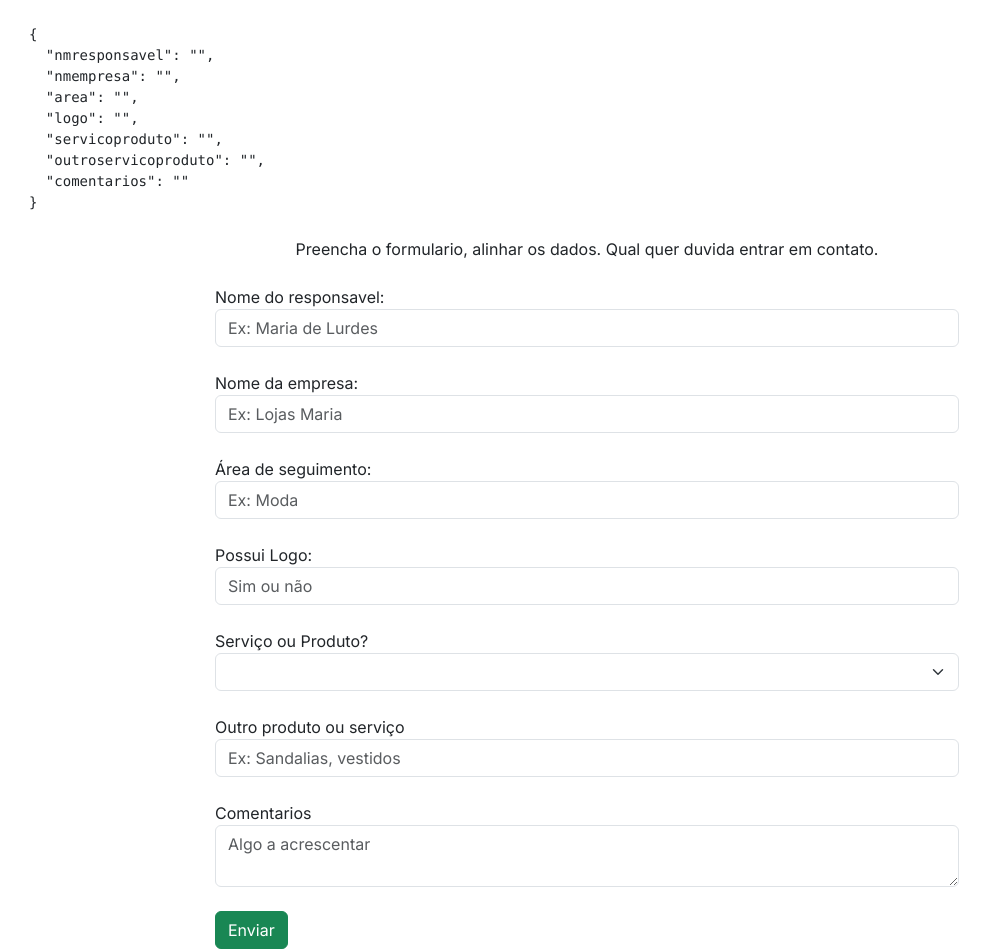
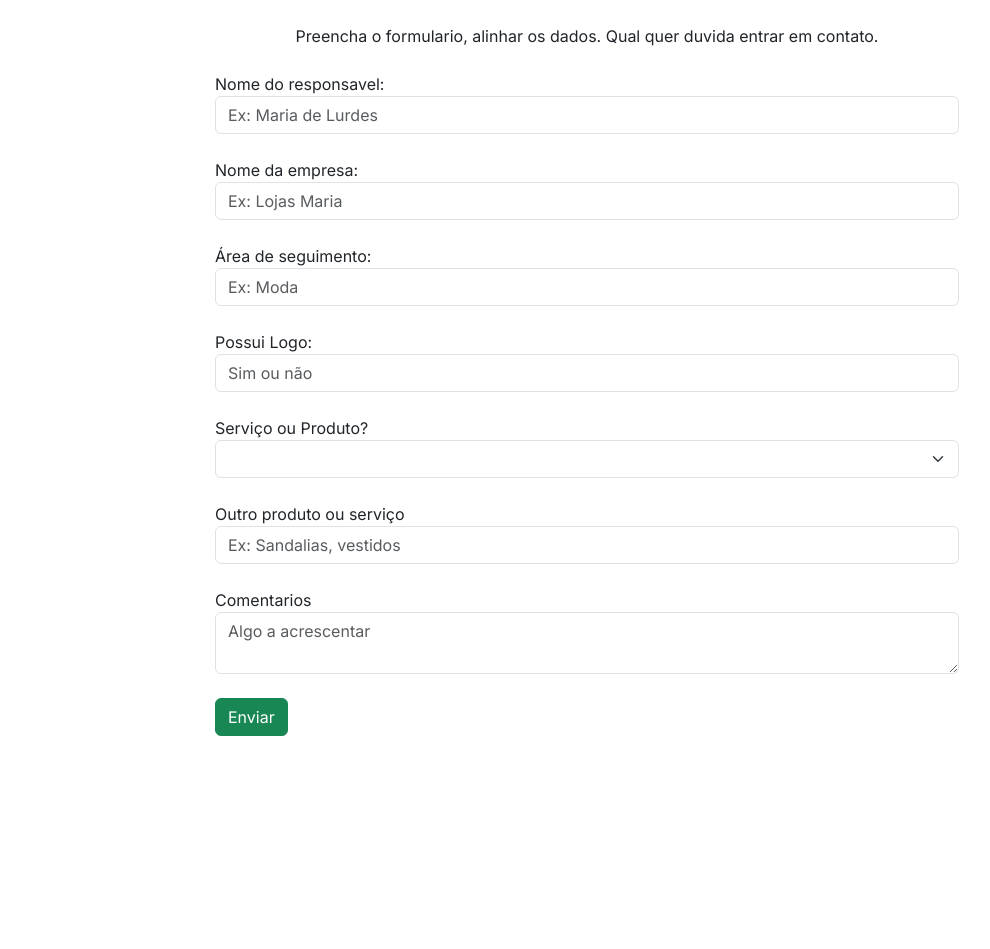
Before and after one commit to Srubens/cliente, a Next.js app: page / in a window 1280 px wide. Shown: the whole page, without its empty margins (53-1043 px from the left). After the commit the page ends 800 px from the top, so only its background shows below. Built offline with nearby package versions, Linux system fonts and the light colour scheme.

Commit message:
tirando o preview

```diff
--- a/src/app/page.tsx
+++ b/src/app/page.tsx
@@ -79,9 +79,6 @@
 
   return (
     <div className="container mt-4" >
-    <pre>
-      {JSON.stringify(form,null,2)}
-    </pre>
       <div className="text-center m-4" >
         <p>
         Preencha o formulario, alinhar os dados. Qual quer duvida entrar
```
